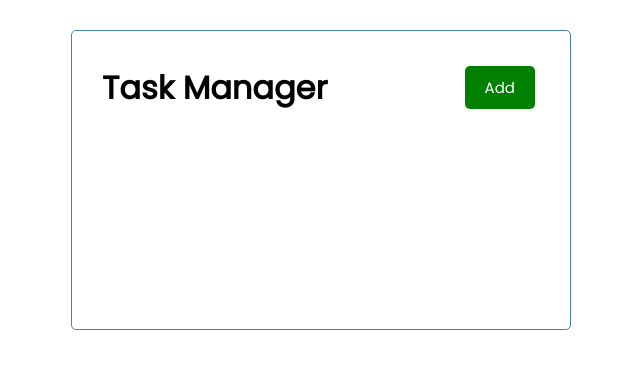
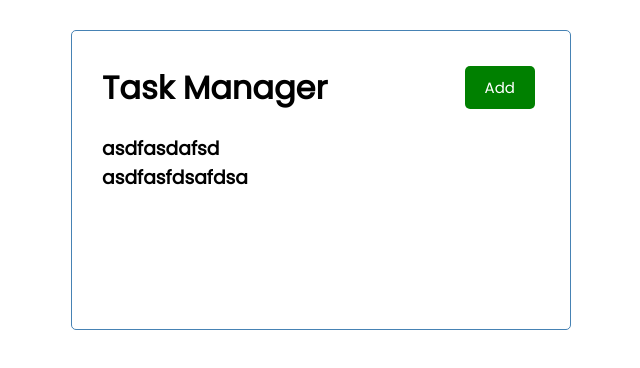
Before and after one commit to andrewmosesdev/task_manager, a React (Create React App) app: page / in a window 1280 px wide. Shown: the top 368 px of the page, without its empty margins (319-959 px from the left). Built offline with nearby package versions, Linux system fonts and the light colour scheme.

Commit message:
tasks state moved to app.js

```diff
--- a/src/App.js
+++ b/src/App.js
@@ -1,9 +1,24 @@
+import { useState } from 'react';
 import Header from './components/Header';
+import Tasks from './components/Tasks';
 
 function App() {
+
+  const [tasks, setTasks] = useState([
+    {
+      text: 'asdfasdafsd',
+      id: 1
+    },
+    {
+      text: 'asdfasfdsafdsa',
+      id: 2
+    }
+  ])
+
   return (
     <div className="container">
-      <Header/>
+      <Header />
+      <Tasks tasks={tasks}/>
     </div>
   );
 }
--- a/src/components/Tasks.js
+++ b/src/components/Tasks.js
@@ -1,12 +1,10 @@
-const tasks = [
 
-]
+const Tasks = ({ tasks }) => {
 
-const Tasks = () => {
     return (
-        <div>
-
-        </div>
+        <>
+            {tasks.map(task => (<h3 key={task.id}>{task.text}</h3>))}
+        </>
     )
 }
 
```
